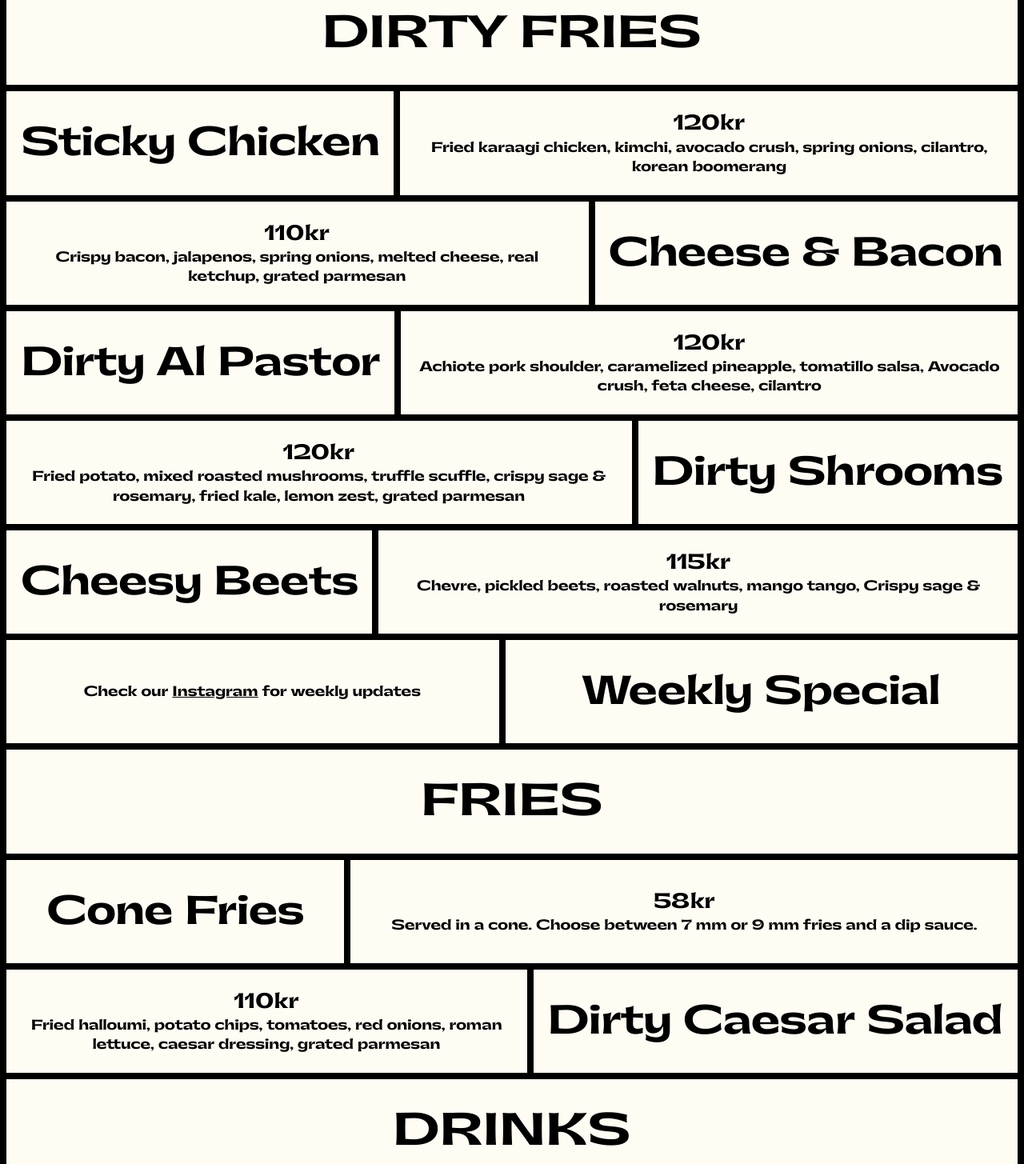
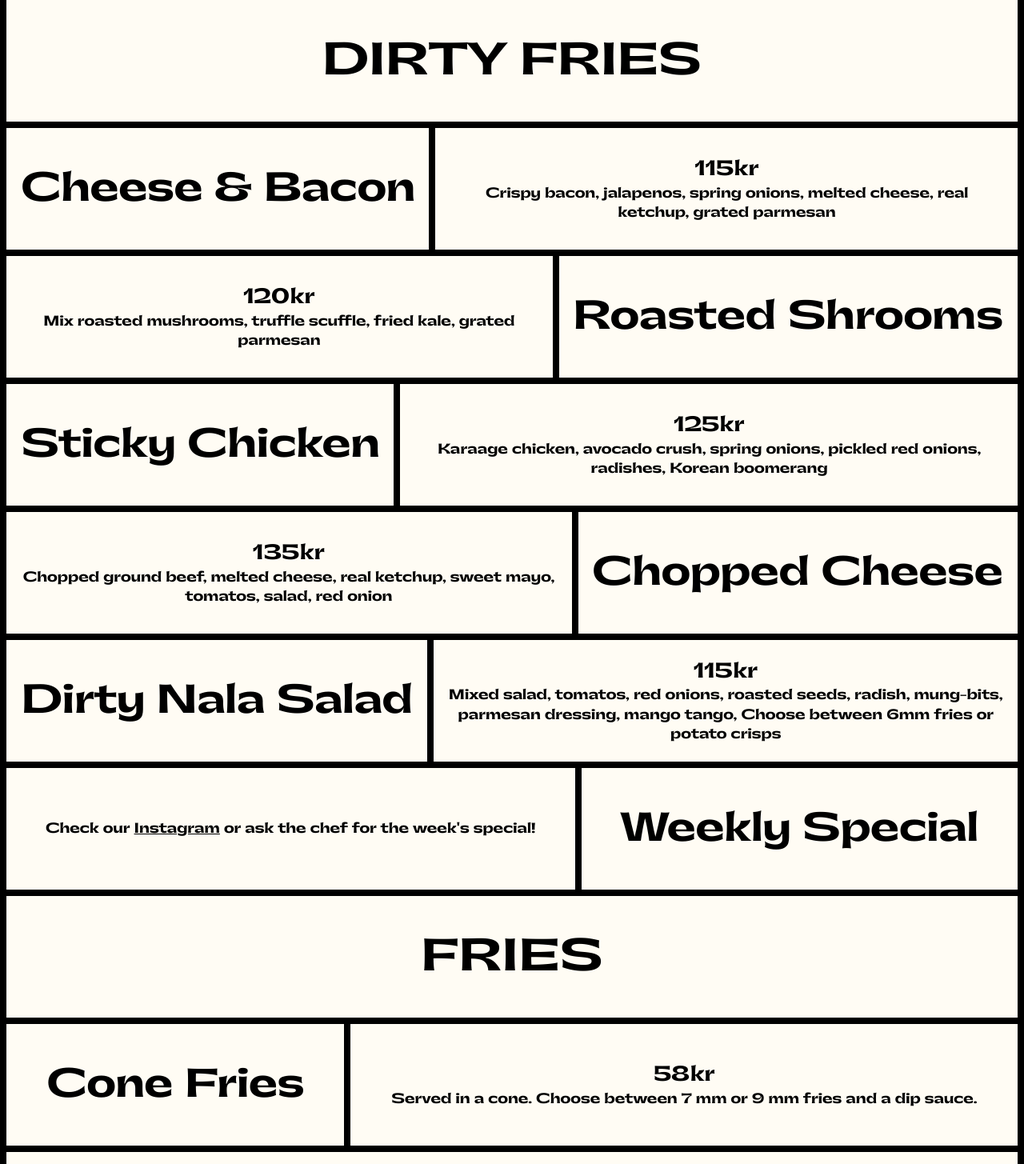
Before and after one commit to beernfries/pre-launch-web, a website: page docs/restaurant/menu/index.html in a window 1280 px wide. Shown: the part 215-1670 px from the top of the page at 80% size. Drawn offline with Linux system fonts and the light colour scheme.

Commit message:
Update menu

```diff
--- a/docs/restaurant/menu/index.html
+++ b/docs/restaurant/menu/index.html
@@ -84,18 +84,6 @@
       </div>
       <div class="menu__item">
         <div class="menu__column menu__column--nowrap">
-          <h3 class="menu__heading menu__heading--3">Sticky Chicken</h3>
-        </div>
-        <div class="menu__column">
-          <div class="menu__description">
-            Fried karaagi chicken, kimchi, avocado crush, spring onions,
-            cilantro, korean boomerang
-          </div>
-          <div class="menu__price">120 kr</div>
-        </div>
-      </div>
-      <div class="menu__item menu__item--reverse">
-        <div class="menu__column menu__column--nowrap">
           <h3 class="menu__heading menu__heading--3">Cheese & Bacon</h3>
         </div>
         <div class="menu__column">
@@ -103,41 +91,50 @@
             Crispy bacon, jalapenos, spring onions, melted cheese, real ketchup,
             grated parmesan
           </div>
-          <div class="menu__price">110 kr</div>
-        </div>
-      </div>
-      <div class="menu__item">
-        <div class="menu__column menu__column--nowrap">
-          <h3 class="menu__heading menu__heading--3">Dirty Al Pastor</h3>
-        </div>
-        <div class="menu__column">
-          <div class="menu__description">
-            Achiote pork shoulder, caramelized pineapple, tomatillo salsa,
-            Avocado crush, feta cheese, cilantro
-          </div>
-          <div class="menu__price">120 kr</div>
+          <div class="menu__price">115 kr</div>
         </div>
       </div>
       <div class="menu__item menu__item--reverse">
         <div class="menu__column menu__column--nowrap">
-          <h3 class="menu__heading menu__heading--3">Dirty Shrooms</h3>
+          <h3 class="menu__heading menu__heading--3">Roasted Shrooms</h3>
         </div>
         <div class="menu__column">
           <div class="menu__description">
-            Fried potato, mixed roasted mushrooms, truffle scuffle, crispy sage
-            & rosemary, fried kale, lemon zest, grated parmesan
+            Mix roasted mushrooms, truffle scuffle, fried kale, grated parmesan
           </div>
           <div class="menu__price">120 kr</div>
         </div>
       </div>
       <div class="menu__item">
         <div class="menu__column menu__column--nowrap">
-          <h3 class="menu__heading menu__heading--3">Cheesy Beets</h3>
+          <h3 class="menu__heading menu__heading--3">Sticky Chicken</h3>
         </div>
         <div class="menu__column">
           <div class="menu__description">
-            Chevre, pickled beets, roasted walnuts, mango tango, Crispy sage &
-            rosemary
+            Karaage chicken, avocado crush, spring onions, pickled red onions, radishes, Korean boomerang
+          </div>
+          <div class="menu__price">125 kr</div>
+        </div>
+      </div>
+
+      <div class="menu__item menu__item--reverse">
+        <div class="menu__column menu__column--nowrap">
+          <h3 class="menu__heading menu__heading--3">Chopped Cheese</h3>
+        </div>
+        <div class="menu__column">
+          <div class="menu__description">
+            Chopped ground beef, melted cheese, real ketchup, sweet mayo, tomatos, salad, red onion
+          </div>
+          <div class="menu__price">135 kr</div>
+        </div>
+      </div>
+      <div class="menu__item">
+        <div class="menu__column menu__column--nowrap">
+          <h3 class="menu__heading menu__heading--3">Dirty Nala Salad</h3>
+        </div>
+        <div class="menu__column">
+          <div class="menu__description">
+            Mixed salad, tomatos, red onions, roasted seeds, radish, mung-bits, parmesan dressing, mango tango, Choose between 6mm fries or potato crisps
           </div>
           <div class="menu__price">115 kr</div>
         </div>
@@ -157,7 +154,7 @@
               class="link"
               >Instagram</a
             >
-            for weekly updates
+            or ask the chef for the week's special!
           </div>
         </div>
       </div>
@@ -178,18 +175,6 @@
             Served in a cone. Choose between 7 mm or 9 mm fries and a dip sauce.
           </div>
           <div class="menu__price">58 kr</div>
-        </div>
-      </div>
-      <div class="menu__item menu__item--reverse">
-        <div class="menu__column menu__column--nowrap">
-          <h3 class="menu__heading menu__heading--3">Dirty Caesar Salad</h3>
-        </div>
-        <div class="menu__column">
-          <div class="menu__description">
-            Fried halloumi, potato chips, tomatoes, red onions, roman lettuce,
-            caesar dressing, grated parmesan
-          </div>
-          <div class="menu__price">110 kr</div>
         </div>
       </div>
       <!-- /Cone Fries -->
```
